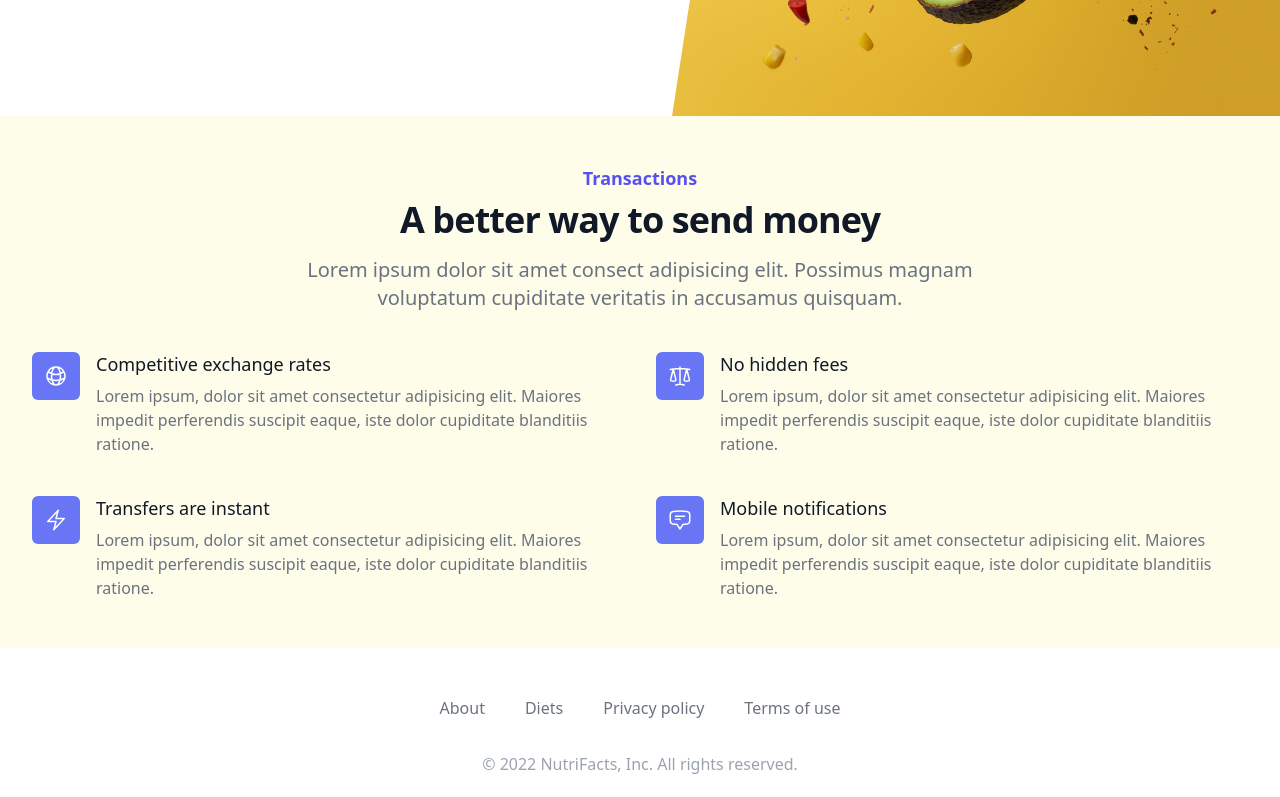
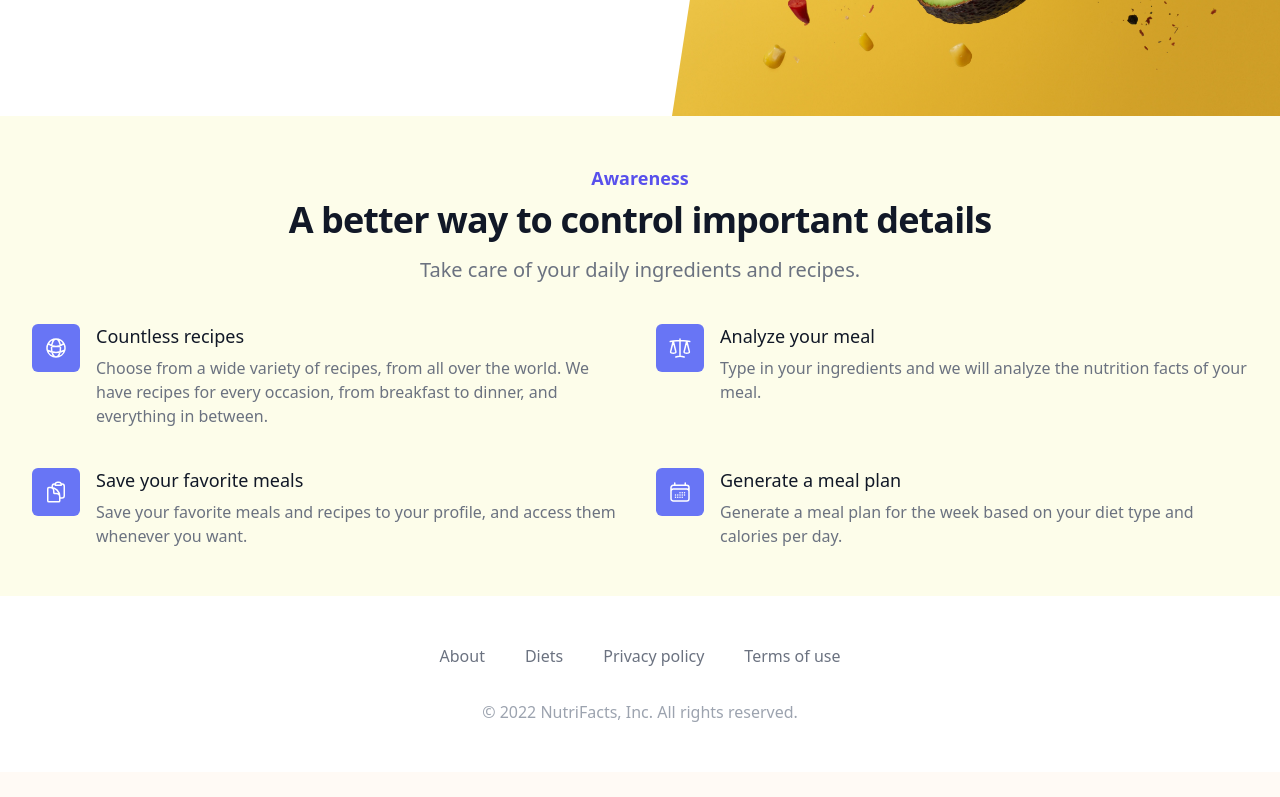
Before and after one commit to badkamyk/NutriFacts, a Next.js app: page / in a window 1280 px wide. Shown: the part 506-1303 px from the top of the page. After the commit the page ends 1278 px from the top, so only its background shows below. Built offline with nearby package versions, Linux system fonts and the light colour scheme.

Commit message:
feature section content added

```diff
--- a/app/page.tsx
+++ b/app/page.tsx
@@ -1,5 +1,3 @@
-import Image from 'next/image'
-import styles from './page.module.css'
 import Hero from '../components/Hero'
 import Feature from '../components/Feature'
 
--- a/components/Feature.tsx
+++ b/components/Feature.tsx
@@ -1,44 +1,43 @@
-import { BoltIcon, ChatBubbleBottomCenterTextIcon, GlobeAltIcon, ScaleIcon } from '@heroicons/react/24/outline'
+import { CalendarDaysIcon, GlobeAltIcon, ScaleIcon, ClipboardDocumentIcon } from '@heroicons/react/24/outline'
 
 const features = [
     {
-        name: 'Competitive exchange rates',
+        name: 'Countless recipes',
         description:
-            'Lorem ipsum, dolor sit amet consectetur adipisicing elit. Maiores impedit perferendis suscipit eaque, iste dolor cupiditate blanditiis ratione.',
+            'Choose from a wide variety of recipes, from all over the world. We have recipes for every occasion, from breakfast to dinner, and everything in between.',
         icon: GlobeAltIcon,
     },
     {
-        name: 'No hidden fees',
+        name: 'Analyze your meal',
         description:
-            'Lorem ipsum, dolor sit amet consectetur adipisicing elit. Maiores impedit perferendis suscipit eaque, iste dolor cupiditate blanditiis ratione.',
+            'Type in your ingredients and we will analyze the nutrition facts of your meal.',
         icon: ScaleIcon,
     },
     {
-        name: 'Transfers are instant',
+        name: 'Save your favorite meals',
         description:
-            'Lorem ipsum, dolor sit amet consectetur adipisicing elit. Maiores impedit perferendis suscipit eaque, iste dolor cupiditate blanditiis ratione.',
-        icon: BoltIcon,
+            'Save your favorite meals and recipes to your profile, and access them whenever you want.',
+        icon: ClipboardDocumentIcon,
     },
     {
-        name: 'Mobile notifications',
+        name: 'Generate a meal plan',
         description:
-            'Lorem ipsum, dolor sit amet consectetur adipisicing elit. Maiores impedit perferendis suscipit eaque, iste dolor cupiditate blanditiis ratione.',
-        icon: ChatBubbleBottomCenterTextIcon,
+            'Generate a meal plan for the week based on your diet type and calories per day.',
+        icon: CalendarDaysIcon,
     },
 ]
 
-export default function Example() {
+export default function Feature() {
     return (
         <div className="bg-white py-12 bg-yellow-50">
             <div className="mx-auto max-w-7xl px-4 sm:px-6 lg:px-8">
                 <div className="lg:text-center">
-                    <h2 className="text-lg font-semibold text-indigo-600">Transactions</h2>
+                    <h2 className="text-lg font-semibold text-indigo-600">Awareness</h2>
                     <p className="mt-2 text-3xl font-bold leading-8 tracking-tight text-gray-900 sm:text-4xl">
-                        A better way to send money
+                        A better way to control important details
                     </p>
                     <p className="mt-4 max-w-2xl text-xl text-gray-500 lg:mx-auto">
-                        Lorem ipsum dolor sit amet consect adipisicing elit. Possimus magnam voluptatum cupiditate veritatis in
-                        accusamus quisquam.
+                        Take care of your daily ingredients and recipes.
                     </p>
                 </div>
 
--- a/components/Hero.tsx
+++ b/components/Hero.tsx
@@ -63,9 +63,6 @@ export default function Hero() {
                                             {item.name}
                                         </a>
                                     ))}
-                                    {/*<a href="#" className="font-medium text-indigo-600 hover:text-indigo-500">*/}
-                                    {/*    Log in*/}
-                                    {/*</a>*/}
                                 </div>
                             </nav>
                         </div>
```
Also changed, not shown: components/ProductInfo.tsx (+5 -6 lines).
